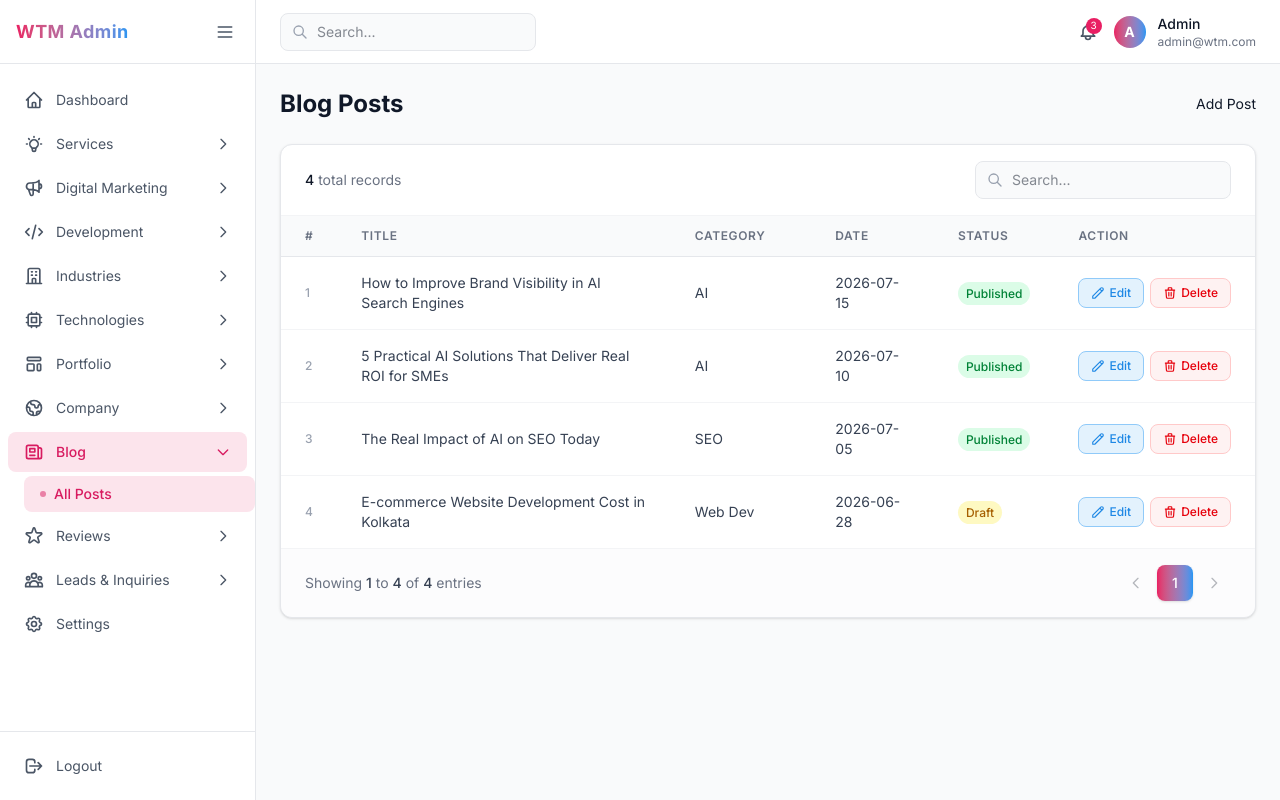
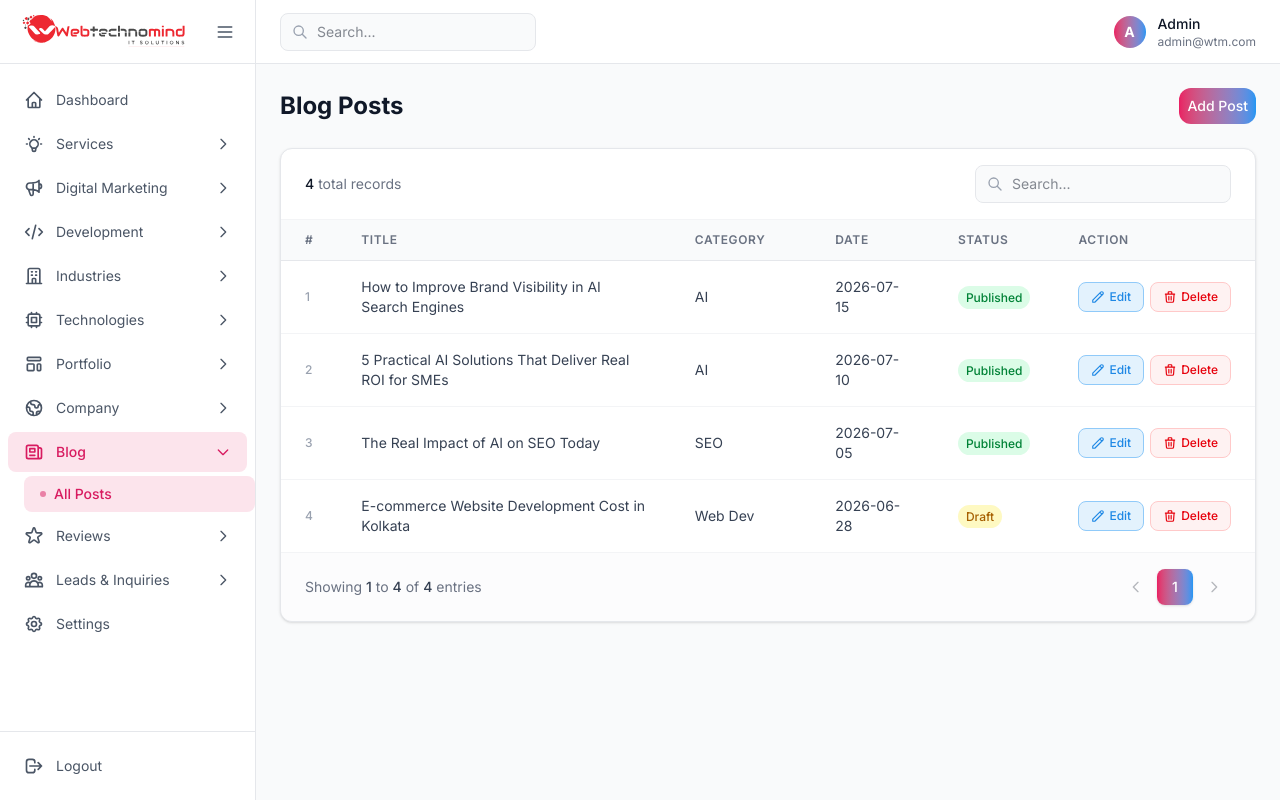
Before and after one commit to Wtmsoumen/webtechnomind_website_react_admin_new, a Next.js app: page /blog in a window 1280 px wide. Built offline with nearby package versions, Linux system fonts and the light colour scheme.

Commit message:
feat: add company logo and update header and sidebar styling

```diff
--- a/src/app/globals.css
+++ b/src/app/globals.css
@@ -27,3 +27,7 @@
 body {
   @apply bg-gray-50 text-gray-900;
 }
+
+button {
+  cursor: pointer;
+}
--- a/src/components/Header.tsx
+++ b/src/components/Header.tsx
@@ -23,12 +23,12 @@ export default function Header({ onMenuToggle }: { onMenuToggle: () => void }) {
       </div>
 
       <div className="flex items-center gap-4">
-        <button className="relative text-gray-600 hover:text-gray-900">
+        {/* <button className="relative text-gray-600 hover:text-gray-900">
           <HiOutlineBell className="w-5 h-5" />
           <span className="absolute -top-1 -right-1 w-4 h-4 bg-primary-500 rounded-full text-[10px] text-white flex items-center justify-center">
             3
           </span>
-        </button>
+        </button> */}
         <div className="flex items-center gap-3">
           <div className="w-8 h-8 rounded-full bg-gradient-to-r from-primary-500 to-accent-500 flex items-center justify-center text-white text-sm font-bold">
             A
--- a/src/components/PageHeader.tsx
+++ b/src/components/PageHeader.tsx
@@ -13,7 +13,7 @@ export default function PageHeader({ title, buttonLabel, buttonHref }: PageHeade
     <div className="flex items-center justify-between mb-6">
       <h1 className="text-2xl font-bold text-gray-900">{title}</h1>
       {buttonLabel && buttonHref && (
-        <Link href={buttonHref} className="btn-primary text-sm">
+        <Link href={buttonHref} className="btn-primary text-sm font-medium bg-linear-to-r from-primary-500 to-accent-500 text-white p-2 rounded-xl cursor-pointer">
           {buttonLabel}
         </Link>
       )}
--- a/src/components/Sidebar.tsx
+++ b/src/components/Sidebar.tsx
@@ -23,6 +23,8 @@ import {
   HiOutlineBriefcase,
   HiOutlineChip,
 } from "react-icons/hi";
+import Logo from "../../public/images/logo.svg";
+import Image from "next/image";
 
 interface NavItem {
   label: string;
@@ -38,13 +40,6 @@ const navItems: NavItem[] = [
     icon: HiOutlineLightBulb,
     children: [
       { label: "All AI Services", href: "/ai-solutions" },
-      // { label: "AI Development", href: "/ai-solutions/ai-development" },
-      // { label: "AI Chatbot", href: "/ai-solutions/ai-chatbot" },
-      // { label: "Generative AI", href: "/ai-solutions/generative-ai" },
-      // { label: "AI Agent", href: "/ai-solutions/ai-agent" },
-      // { label: "AI Integration", href: "/ai-solutions/ai-integration" },
-      // { label: "ML Development", href: "/ai-solutions/ml-development" },
-      // { label: "AI Product Dev", href: "/ai-solutions/ai-product" },
     ],
   },
   {
@@ -52,12 +47,6 @@ const navItems: NavItem[] = [
     icon: HiOutlineSpeakerphone,
     children: [
       { label: "All Services", href: "/digital-marketing" },
-      // { label: "SEO Services", href: "/digital-marketing/seo" },
-      // { label: "Social Media", href: "/digital-marketing/social-media" },
-      // { label: "Lead Generation", href: "/digital-marketing/lead-generation" },
-      // { label: "Content Marketing", href: "/digital-marketing/content" },
-      // { label: "Google Ads", href: "/digital-marketing/google-ads" },
-      // { label: "Paid Advertising", href: "/digital-marketing/paid-ads" },
     ],
   },
   {
@@ -65,13 +54,6 @@ const navItems: NavItem[] = [
     icon: HiOutlineCode,
     children: [
       { label: "All Services", href: "/web-software" },
-      // { label: "Web App Dev", href: "/web-software/web-app" },
-      // { label: "Mobile App Dev", href: "/web-software/mobile-app" },
-      // { label: "iOS App Dev", href: "/web-software/ios-app" },
-      // { label: "Android App Dev", href: "/web-software/android-app" },
-      // { label: "Software Dev", href: "/web-software/software" },
-      // { label: "Blockchain Dev", href: "/web-software/blockchain" },
-      // { label: "E-commerce Dev", href: "/web-software/ecommerce" },
     ],
   },
   {
@@ -79,7 +61,6 @@ const navItems: NavItem[] = [
     icon: HiOutlineOfficeBuilding,
     children: [
       { label: "All Industries", href: "/industries" },
-      // { label: "Add Industry", href: "/industries/add" },
     ],
   },
   {
@@ -87,7 +68,6 @@ const navItems: NavItem[] = [
     icon: HiOutlineChip,
     children: [
       { label: "Technology List", href: "/technologies" },
-      // { label: "Add Technology", href: "/technologies/add" },
     ],
   },
   {
@@ -95,8 +75,6 @@ const navItems: NavItem[] = [
     icon: HiOutlineTemplate,
     children: [
       { label: "All Projects", href: "/portfolio" },
-      // { label: "Add Project", href: "/portfolio/add" },
-      // { label: "Case Studies", href: "/portfolio/case-studies" },
     ],
   },
   {
@@ -114,7 +92,6 @@ const navItems: NavItem[] = [
     icon: HiOutlineNewspaper,
     children: [
       { label: "All Posts", href: "/blog" },
-      // { label: "Add Post", href: "/blog/add" },
     ],
   },
   {
@@ -122,7 +99,6 @@ const navItems: NavItem[] = [
     icon: HiOutlineStar,
     children: [
       { label: "All Reviews", href: "/reviews" },
-      // { label: "Add Review", href: "/reviews/add" },
     ],
   },
   {
@@ -160,10 +136,13 @@ export default function Sidebar({
         }`}
     >
       <div className="flex items-center justify-between px-4 h-16 border-b border-gray-200">
-        {!collapsed && (
+        {/* {!collapsed && (
           <span className="text-lg font-bold bg-gradient-to-r from-primary-500 to-accent-500 bg-clip-text text-transparent tracking-wide">
             WTM Admin
           </span>
+        )} */}
+        {!collapsed && (
+          <Image src={Logo} alt="Logo" width={1920} height={1080} className="w-44 h-auto" />
         )}
         <button onClick={onToggle} className="text-gray-600 p-1 hover:bg-gray-100 rounded">
           <HiOutlineMenu className="w-5 h-5" />
```
Also changed, not shown: public/images/logo.svg (added).
